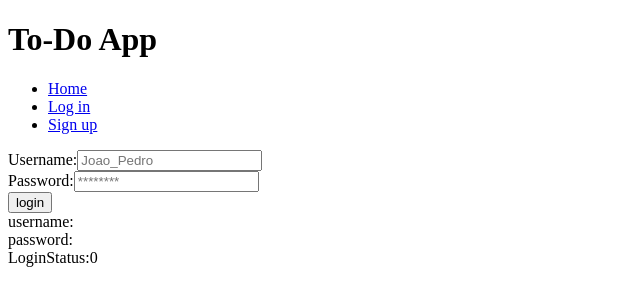
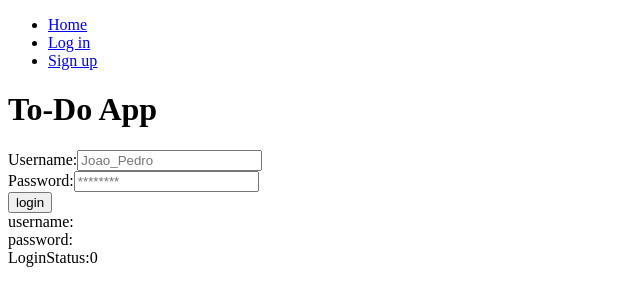
Before and after one commit to Joao-Pedro-m/to-do-list, a Next.js app in the folder to-do-list-nextjs/: page /login in a window 1280 px wide. Shown: the top 306 px of the page, without its empty margins (0-640 px from the left). Built offline with nearby package versions, Linux system fonts and the light colour scheme.

Commit message:
componente navbar criado

```diff
--- /dev/null
+++ b/to-do-list-nextjs/components/layout.js
@@ -0,0 +1,10 @@
+import Navbar from './navbar.js'
+
+export default function Layout({ children }) {
+  return (
+    <>
+      <Navbar />
+      <main>{children}</main>
+    </>
+  )
+}
--- /dev/null
+++ b/to-do-list-nextjs/components/navbar.js
@@ -0,0 +1,19 @@
+import Link from "next/link"
+
+export default function Navbar(){
+	return (
+		<>
+			<ul>
+				<li>
+					<Link href="/">Home</Link>
+				</li>
+				<li>
+					<Link href="/login">Log in</Link>
+				</li>
+				<li>
+					<Link href="/signup">Sign up</Link>
+				</li>
+			</ul>
+		</>
+  	)
+}
--- /dev/null
+++ b/to-do-list-nextjs/pages/_app.js
@@ -0,0 +1,9 @@
+import Layout from '../components/layout'
+
+export default function MyApp({ Component, pageProps }) {
+  return (
+    <Layout>
+      <Component {...pageProps} />
+    </Layout>
+  )
+}
--- a/to-do-list-nextjs/pages/login.jsx
+++ b/to-do-list-nextjs/pages/login.jsx
@@ -42,17 +42,6 @@ export default function Home() {
         	<>
 			<div>
 				<h1>To-Do App</h1>
-				<ul>
-                                	<li>
-                                        	<Link href="/">Home</Link>
-                                	</li>
-                                	<li>
-                                        	<Link href="/login">Log in</Link>
-                                	</li>
-               	                	<li>
-                                         	<Link href="/signup">Sign up</Link>
-        	                        </li>
-	                        </ul>
 
 				<div>
 					Username:
```
Also changed, not shown: to-do-list-nextjs/pages/index.jsx (+4 -14 lines), to-do-list-nextjs/pages/signup.jsx (+2 -12 lines).
